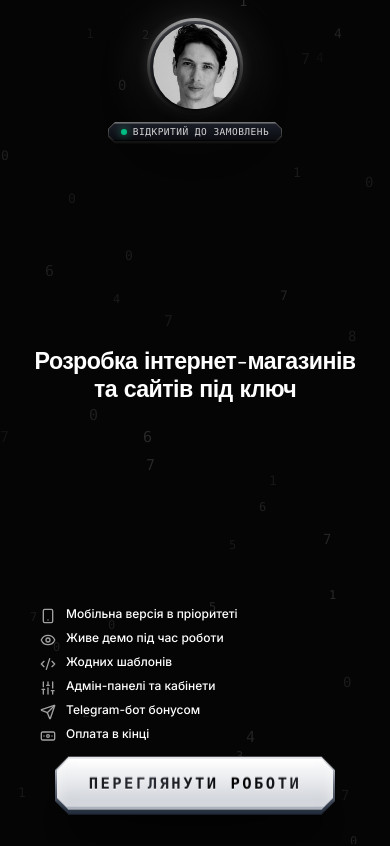
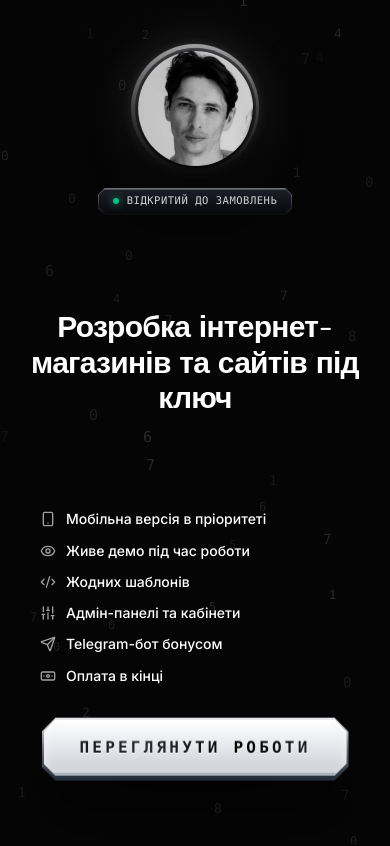
Before and after one commit to llixtar/portfolio, a Next.js app: page / in a window 390 px wide. Shown: the top 846 px of the page. Built offline with nearby package versions, Linux system fonts and the light colour scheme.

Commit message:
Restore natural Hero proportions: full avatar, confident title, left-indented bullets, and elevated silver 3D button

```diff
--- a/src/components/Hero.tsx
+++ b/src/components/Hero.tsx
@@ -69,12 +69,12 @@ export default function Hero() {
   const showBack = isFlipped;
 
   return (
-    <section className="relative h-[100svh] min-h-[100svh] md:h-dvh flex flex-col items-center bg-transparent px-4 sm:px-6 md:px-8 pt-3 sm:pt-5 md:py-6 pb-[max(1rem,env(safe-area-inset-bottom))] text-center overflow-hidden">
+    <section className="relative min-h-dvh md:h-dvh md:max-h-dvh flex flex-col items-center bg-transparent px-4 sm:px-6 md:px-8 pt-8 pb-10 sm:pt-8 sm:pb-8 md:py-6 text-center overflow-hidden">
       {/* ГОЛОВНИЙ ШИРОКОФОРМАТНИЙ КОНТЕНТ (РОЗПОДІЛЕНИЙ ПО ВИСОТІ ВІД ВЕРХУ ДО НИЗУ) */}
-      <div className="relative z-10 max-w-6xl mx-auto w-full flex-1 flex flex-col justify-between items-center py-0.5 sm:py-2">
+      <div className="relative z-10 max-w-6xl mx-auto w-full flex-1 flex flex-col justify-between items-center py-1 sm:py-2">
 
-        {/* 1. ВЕРХНІЙ БЛОК: 3D АВАТАР-МОНЕТКА ТА ПЛАШКА СТАТУСУ */}
-        <div className="flex flex-col items-center pt-1 sm:pt-1">
+        {/* 1. ВЕРХНІЙ БЛОК: 3D АВАТАР-МОНЕТКА (ПОВНИЙ РОЗМІР, ПРИРОДНЕ РОЗМІЩЕННЯ) ТА ПЛАШКА СТАТУСУ */}
+        <div className="flex flex-col items-center pt-2 sm:pt-1">
           <div
             className="relative cursor-pointer select-none perspective-1000 group [touch-action:manipulation] [-webkit-touch-callout:none]"
             onMouseEnter={() => setIsHovered(true)}
@@ -95,14 +95,14 @@ export default function Hero() {
 
             {/* 3D-монетка розробника: обертається навколо осі Y */}
             <div
-              className="relative w-24 h-24 xs:w-28 xs:h-28 sm:w-36 sm:h-36 md:w-44 md:h-44 lg:w-48 lg:h-48 transition-transform duration-700 ease-out preserve-3d"
+              className="relative w-32 h-32 sm:w-36 sm:h-36 md:w-44 md:h-44 lg:w-48 lg:h-48 transition-transform duration-700 ease-out preserve-3d"
               style={{
                 transform: showBack ? "rotateY(180deg)" : "rotateY(0deg)",
               }}
             >
               {/* ── ЛИЦЬОВА СТОРОНА: ФОТО АВАТАРА ── */}
-              <div className="absolute inset-0 w-full h-full rounded-full p-[3px] sm:p-[3.5px] bg-gradient-to-b from-neutral-400 via-neutral-700 to-neutral-950 shadow-[0_20px_40px_rgba(0,0,0,0.95),0_2px_12px_rgba(255,255,255,0.18)] backface-hidden [transform:translateZ(1px)]">
-                <div className="w-full h-full p-[2.5px] sm:p-[3px] rounded-full bg-gradient-to-b from-[#1c1e26] to-[#08090c] shadow-[inset_0_2px_4px_rgba(255,255,255,0.25),inset_0_-2px_5px_rgba(0,0,0,0.9)]">
+              <div className="absolute inset-0 w-full h-full rounded-full p-[3.5px] bg-gradient-to-b from-neutral-400 via-neutral-700 to-neutral-950 shadow-[0_20px_40px_rgba(0,0,0,0.95),0_2px_12px_rgba(255,255,255,0.18)] backface-hidden [transform:translateZ(1px)]">
+                <div className="w-full h-full p-[3px] rounded-full bg-gradient-to-b from-[#1c1e26] to-[#08090c] shadow-[inset_0_2px_4px_rgba(255,255,255,0.25),inset_0_-2px_5px_rgba(0,0,0,0.9)]">
                   <div className="relative w-full h-full rounded-full overflow-hidden bg-neutral-950 shadow-[inset_0_0_14px_rgba(0,0,0,0.85)]">
                     <Image
                       src="/avatar-profile.jpg"
@@ -117,24 +117,24 @@ export default function Hero() {
               </div>
 
               {/* ── ЗВОРОТНА СТОРОНА: ДОСВІД (МЕТАЛЕВИЙ РЕВЕРС) ── */}
-              <div className="absolute inset-0 w-full h-full rounded-full p-[3px] sm:p-[3.5px] bg-gradient-to-b from-neutral-400 via-neutral-700 to-neutral-950 shadow-[0_20px_40px_rgba(0,0,0,0.95),0_2px_12px_rgba(255,255,255,0.18)] backface-hidden [transform:rotateY(180deg)_translateZ(1px)]">
-                <div className="w-full h-full p-[2.5px] sm:p-[3px] rounded-full bg-gradient-to-b from-[#1c1e26] to-[#08090c] shadow-[inset_0_2px_4px_rgba(255,255,255,0.25),inset_0_-2px_5px_rgba(0,0,0,0.9)]">
-                  <div className="relative w-full h-full rounded-full overflow-hidden bg-gradient-to-b from-[#181a22] via-[#0f1015] to-[#07080a] p-2 sm:p-3 flex flex-col items-center justify-center text-center shadow-[inset_0_2px_6px_rgba(255,255,255,0.1),inset_0_-4px_12px_rgba(0,0,0,0.95)]">
+              <div className="absolute inset-0 w-full h-full rounded-full p-[3.5px] bg-gradient-to-b from-neutral-400 via-neutral-700 to-neutral-950 shadow-[0_20px_40px_rgba(0,0,0,0.95),0_2px_12px_rgba(255,255,255,0.18)] backface-hidden [transform:rotateY(180deg)_translateZ(1px)]">
+                <div className="w-full h-full p-[3px] rounded-full bg-gradient-to-b from-[#1c1e26] to-[#08090c] shadow-[inset_0_2px_4px_rgba(255,255,255,0.25),inset_0_-2px_5px_rgba(0,0,0,0.9)]">
+                  <div className="relative w-full h-full rounded-full overflow-hidden bg-gradient-to-b from-[#181a22] via-[#0f1015] to-[#07080a] p-2.5 sm:p-3 flex flex-col items-center justify-center text-center shadow-[inset_0_2px_6px_rgba(255,255,255,0.1),inset_0_-4px_12px_rgba(0,0,0,0.95)]">
                     {/* Внутрішній контур карбування */}
-                    <div className="w-full h-full rounded-full border border-neutral-800/80 p-1.5 sm:p-3 flex flex-col items-center justify-center bg-black/40 shadow-[inset_0_2px_8px_rgba(0,0,0,0.9)]">
+                    <div className="w-full h-full rounded-full border border-neutral-800/80 p-2 sm:p-3 flex flex-col items-center justify-center bg-black/40 shadow-[inset_0_2px_8px_rgba(0,0,0,0.9)]">
 
                       {/* ДОСВІД: 6+ РОКІВ */}
-                      <span className="font-heading text-xl xs:text-2xl sm:text-3xl md:text-4xl font-extrabold text-white tracking-tight leading-none drop-shadow-[0_2px_8px_rgba(0,0,0,0.9)]">
+                      <span className="font-heading text-2xl sm:text-3xl md:text-4xl font-extrabold text-white tracking-tight leading-none drop-shadow-[0_2px_8px_rgba(0,0,0,0.9)]">
                         6+ років
                       </span>
-                      <span className="font-mono text-[8px] xs:text-[9px] sm:text-[10px] md:text-xs text-neutral-400 uppercase tracking-widest mt-1 text-center leading-tight">
+                      <span className="font-mono text-[9px] sm:text-[10px] md:text-xs text-neutral-400 uppercase tracking-widest mt-1 text-center leading-tight">
                         у командній розробці
                       </span>
 
                       {/* МІКРО-АКЦЕНТ КАРБУВАННЯ */}
-                      <div className="flex items-center gap-1.5 mt-1.5 sm:mt-2 opacity-60">
+                      <div className="flex items-center gap-1.5 mt-2 opacity-60">
                         <span className="w-1 h-1 rounded-full bg-neutral-500" />
-                        <span className="font-mono text-[7.5px] xs:text-[8px] sm:text-[9px] text-neutral-400 tracking-widest uppercase">
+                        <span className="font-mono text-[8px] sm:text-[9px] text-neutral-400 tracking-widest uppercase">
                           Fullstack
                         </span>
                         <span className="w-1 h-1 rounded-full bg-neutral-500" />
@@ -148,32 +148,32 @@ export default function Hero() {
           </div>
 
           {/* Плашка під аватаром: 3D СТЕЛС-БЕЙДЖ */}
-          <div className="relative inline-flex p-[1px] pb-[2.5px] mt-2 sm:mt-3 md:mt-4.5 bg-gradient-to-b from-neutral-500 via-neutral-700 to-neutral-950 [clip-path:polygon(7px_0,calc(100%-7px)_0,100%_7px,100%_calc(100%-7px),calc(100%-7px)_100%,7px_100%,0_calc(100%-7px),0_7px)] shadow-[0_6px_16px_rgba(0,0,0,0.9)] select-none">
-            <div className="relative px-3 sm:px-3.5 py-0.5 sm:py-1 bg-gradient-to-b from-[#1c1f28] via-[#12141c] to-[#0a0b10] [clip-path:polygon(6px_0,calc(100%-6px)_0,100%_6px,100%_calc(100%-6px),calc(100%-6px)_100%,6px_100%,0_calc(100%-6px),0_6px)] flex items-center gap-1.5 sm:gap-2 overflow-hidden shadow-[inset_0_1px_0_rgba(255,255,255,0.22),inset_0_-1px_0_rgba(0,0,0,0.85)]">
+          <div className="relative inline-flex p-[1px] pb-[2.5px] mt-4 sm:mt-4.5 bg-gradient-to-b from-neutral-500 via-neutral-700 to-neutral-950 [clip-path:polygon(7px_0,calc(100%-7px)_0,100%_7px,100%_calc(100%-7px),calc(100%-7px)_100%,7px_100%,0_calc(100%-7px),0_7px)] shadow-[0_6px_16px_rgba(0,0,0,0.9)] select-none">
+            <div className="relative px-3.5 py-1 bg-gradient-to-b from-[#1c1f28] via-[#12141c] to-[#0a0b10] [clip-path:polygon(6px_0,calc(100%-6px)_0,100%_6px,100%_calc(100%-6px),calc(100%-6px)_100%,6px_100%,0_calc(100%-6px),0_6px)] flex items-center gap-2 overflow-hidden shadow-[inset_0_1px_0_rgba(255,255,255,0.22),inset_0_-1px_0_rgba(0,0,0,0.85)]">
               <span className="w-1.5 h-1.5 rounded-full bg-emerald-400 shadow-[0_0_8px_rgba(52,211,153,0.9)] animate-pulse" />
-              <span className="font-mono text-[9.5px] xs:text-[10px] sm:text-[11px] tracking-wider uppercase font-medium text-neutral-300">
+              <span className="font-mono text-[10.5px] sm:text-[11px] tracking-wider uppercase font-medium text-neutral-300">
                 Відкритий до замовлень
               </span>
             </div>
           </div>
         </div>
 
-        {/* 2. СЕРЕДНІЙ БЛОК: ЗАГОЛОВОК (ПІДНЯТИЙ ДО ГОРИ, ЗБАЛАНСОВАНИЙ РОЗМІР ДЛЯ ТЕЛЕФОНУ) */}
-        <div className="w-full flex flex-col items-center my-auto py-1 sm:py-2 md:py-4">
-          <h1 className="font-heading text-[1.45rem] xs:text-[1.65rem] sm:text-3xl md:text-5xl lg:text-[3.35rem] font-bold text-white tracking-tight leading-[1.2] w-full text-center max-w-4xl px-2">
+        {/* 2. СЕРЕДНІЙ БЛОК: ЗАГОЛОВОК (ПОВНОЦІННИЙ ВПЕВНЕНИЙ РОЗМІР) */}
+        <div className="w-full flex flex-col items-center my-auto py-3 sm:py-4">
+          <h1 className="font-heading text-3xl sm:text-4xl md:text-5xl lg:text-[3.5rem] font-bold text-white tracking-tight leading-[1.18] w-full text-center max-w-4xl px-2">
             Розробка інтернет-магазинів та сайтів під ключ
           </h1>
         </div>
 
-        {/* 3. НИЖНІЙ БЛОК: ПЕРЕВАГИ (ВІДДАЛЕНІ ВІД ЛІВОГО КРАЮ) + ОБ'ЄМНА 3D СВІТЛО-СРІБНА КНОПКА */}
-        <div className="w-full flex flex-col items-center space-y-3 sm:space-y-5 md:space-y-7 pb-1 sm:pb-2">
-          {/* ОПИС: на комп'ютері повні розгорнуті рядки, на мобілці сфокусовані жирні тези з відступом від краю */}
-          <div className="w-full flex flex-col items-start text-left max-w-4xl mx-auto pl-6 xs:pl-8 sm:pl-10 md:pl-0">
-            <div className="w-full space-y-1.5 sm:space-y-2.5 md:space-y-3.5">
+        {/* 3. НИЖНІЙ БЛОК: ПЕРЕВАГИ (З ВІДСТУПОМ ВІД ЛІВОГО КРАЮ) + ОБ'ЄМНА 3D СВІТЛО-СРІБНА КНОПКА */}
+        <div className="w-full flex flex-col items-center space-y-7 sm:space-y-8 md:space-y-9 pb-2 sm:pb-3">
+          {/* ОПИС: на комп'ютері повні розгорнуті рядки, на мобілці сфокусовані жирні тези з відступом від лівого краю */}
+          <div className="w-full flex flex-col items-start text-left max-w-4xl mx-auto pl-6 sm:pl-8 md:pl-0">
+            <div className="w-full space-y-3 sm:space-y-3 md:space-y-3.5">
               {/* 1. Mobile First */}
               <div className="flex items-start gap-2.5 sm:gap-3">
                 <Smartphone className="w-4 h-4 sm:w-4.5 sm:h-4.5 text-neutral-400 shrink-0 mt-0.5" />
-                <p className="text-xs xs:text-sm md:text-[15px] text-neutral-300 font-light leading-snug lg:whitespace-nowrap">
+                <p className="text-sm md:text-[15px] text-neutral-300 font-light leading-snug lg:whitespace-nowrap">
                   <strong className="text-white font-medium">Мобільна версія в пріоритеті</strong>
                   <span className="hidden md:inline">: ідеальна зручність для покупців зі смартфонів.</span>
                 </p>
@@ -182,7 +182,7 @@ export default function Hero() {
               {/* 2. Жива демка онлайн */}
               <div className="flex items-start gap-2.5 sm:gap-3">
                 <Eye className="w-4 h-4 sm:w-4.5 sm:h-4.5 text-neutral-400 shrink-0 mt-0.5" />
-                <p className="text-xs xs:text-sm md:text-[15px] text-neutral-300 font-light leading-snug lg:whitespace-nowrap">
+                <p className="text-sm md:text-[15px] text-neutral-300 font-light leading-snug lg:whitespace-nowrap">
                   <strong className="text-white font-medium">Живе демо під час роботи</strong>
                   <span className="hidden md:inline">: бачите проєкт онлайн на кожному етапі та коригуєте в процесі.</span>
                 </p>
@@ -191,7 +191,7 @@ export default function Hero() {
               {/* 3. Без шаблонів */}
               <div className="flex items-start gap-2.5 sm:gap-3">
                 <Code2 className="w-4 h-4 sm:w-4.5 sm:h-4.5 text-neutral-400 shrink-0 mt-0.5" />
-                <p className="text-xs xs:text-sm md:text-[15px] text-neutral-300 font-light leading-snug lg:whitespace-nowrap">
+                <p className="text-sm md:text-[15px] text-neutral-300 font-light leading-snug lg:whitespace-nowrap">
                   <strong className="text-white font-medium">Жодних шаблонів</strong>
                   <span className="hidden md:inline">: індивідуальна розробка та чистий швидкий код під вашу справу.</span>
                 </p>
@@ -200,7 +200,7 @@ export default function Hero() {
               {/* 4. Адмінка та кабінети */}
               <div className="flex items-start gap-2.5 sm:gap-3">
                 <Sliders className="w-4 h-4 sm:w-4.5 sm:h-4.5 text-neutral-400 shrink-0 mt-0.5" />
-                <p className="text-xs xs:text-sm md:text-[15px] text-neutral-300 font-light leading-snug lg:whitespace-nowrap">
+                <p className="text-sm md:text-[15px] text-neutral-300 font-light leading-snug lg:whitespace-nowrap">
                   <strong className="text-white font-medium">Адмін-панелі та кабінети</strong>
                   <span className="hidden md:inline">: повне керування меню, цінами, доставкою та клієнтами.</span>
                 </p>
@@ -209,7 +209,7 @@ export default function Hero() {
               {/* 5. Telegram-бот бонусом */}
               <div className="flex items-start gap-2.5 sm:gap-3">
                 <Send className="w-4 h-4 sm:w-4.5 sm:h-4.5 text-neutral-400 shrink-0 mt-0.5" />
-                <p className="text-xs xs:text-sm md:text-[15px] text-neutral-300 font-light leading-snug lg:whitespace-nowrap">
+                <p className="text-sm md:text-[15px] text-neutral-300 font-light leading-snug lg:whitespace-nowrap">
                   <strong className="text-white font-medium">Telegram-бот бонусом</strong>
                   <span className="hidden md:inline">: налаштованого бота для миттєвих сповіщень про замовлення дарую в подарунок.</span>
                 </p>
@@ -218,7 +218,7 @@ export default function Hero() {
               {/* 6. Оплата в кінці */}
               <div className="flex items-start gap-2.5 sm:gap-3">
                 <Banknote className="w-4 h-4 sm:w-4.5 sm:h-4.5 text-neutral-400 shrink-0 mt-0.5" />
-                <p className="text-xs xs:text-sm md:text-[15px] text-neutral-300 font-light leading-snug lg:whitespace-nowrap">
+                <p className="text-sm md:text-[15px] text-neutral-300 font-light leading-snug lg:whitespace-nowrap">
                   <strong className="text-white font-medium">Оплата в кінці</strong>
                   <span className="hidden md:inline">: розрахунок тільки після того, як ви особисто затвердите готову демку.</span>
                 </p>
@@ -227,7 +227,7 @@ export default function Hero() {
           </div>
 
           {/* МАКСИМАЛЬНО ОБ'ЄМНА 3D СВІТЛО-СРІБНА КНОПКА З ВЕЛИКИМ ШРИФТОМ (ЛЕВІТАЦІЯ) */}
-          <div className="w-full flex flex-col items-center justify-center pt-1 sm:pt-2 pb-1">
+          <div className="w-full flex flex-col items-center justify-center pt-2 sm:pt-3 pb-2">
             <div className="relative group inline-flex items-center justify-center">
               {/* Реалістичні тіні левітації */}
               <div
@@ -244,10 +244,10 @@ export default function Hero() {
                 className="relative inline-flex p-[2px] pb-[5px] sm:pb-[6px] bg-gradient-to-b from-[#e5e7eb] via-[#6b7280] to-[#1f2937] hover:from-white hover:via-[#9ca3af] hover:to-[#374151] [clip-path:polygon(14px_0,calc(100%-14px)_0,100%_14px,100%_calc(100%-14px),calc(100%-14px)_100%,14px_100%,0_calc(100%-14px),0_14px)] transition-all duration-300 hover:drop-shadow-[0_10px_28px_rgba(255,255,255,0.28)] cursor-pointer select-none active:translate-y-[3px] active:pb-[2px] animate-float drop-shadow-[0_8px_0_#111318,0_16px_32px_rgba(0,0,0,0.95)]"
               >
                 {/* Внутрішня лицьова 3D-грань кнопки (масивне світле срібло з фаскою) */}
-                <div className="relative w-full h-full px-8 py-3.5 xs:px-10 xs:py-4 sm:px-14 sm:py-4.5 md:px-16 md:py-5 bg-gradient-to-b from-[#ffffff] via-[#e5e7eb] to-[#c7cbd2] group-hover:from-[#ffffff] group-hover:via-[#edf0f4] group-hover:to-[#d2d6dd] [clip-path:polygon(12px_0,calc(100%-12px)_0,100%_12px,100%_calc(100%-12px),calc(100%-12px)_100%,12px_100%,0_calc(100%-12px),0_12px)] flex items-center justify-center overflow-hidden shadow-[inset_0_2.5px_0_rgba(255,255,255,1),inset_0_-3px_0_rgba(156,163,175,0.7),inset_0_0_14px_rgba(255,255,255,0.6)] transition-all duration-300">
+                <div className="relative w-full h-full px-9 py-4 sm:px-14 sm:py-4.5 md:px-16 md:py-5 bg-gradient-to-b from-[#ffffff] via-[#e5e7eb] to-[#c7cbd2] group-hover:from-[#ffffff] group-hover:via-[#edf0f4] group-hover:to-[#d2d6dd] [clip-path:polygon(12px_0,calc(100%-12px)_0,100%_12px,100%_calc(100%-12px),calc(100%-12px)_100%,12px_100%,0_calc(100%-12px),0_12px)] flex items-center justify-center overflow-hidden shadow-[inset_0_2.5px_0_rgba(255,255,255,1),inset_0_-3px_0_rgba(156,163,175,0.7),inset_0_0_14px_rgba(255,255,255,0.6)] transition-all duration-300">
 
-                  {/* Ще більший, чіткий темний шрифт для мобілки та ПК */}
-                  <span className="font-mono text-[15.5px] xs:text-base sm:text-lg md:text-[19px] tracking-[0.16em] xs:tracking-[0.2em] sm:tracking-[0.24em] uppercase font-black text-neutral-950 animate-text-wave-dark select-none drop-shadow-[0_1px_0_rgba(255,255,255,0.8)]">
+                  {/* Збільшений, виразний темний шрифт */}
+                  <span className="font-mono text-base sm:text-base md:text-[18px] tracking-[0.2em] sm:tracking-[0.24em] uppercase font-black text-neutral-950 animate-text-wave-dark select-none drop-shadow-[0_1px_0_rgba(255,255,255,0.8)]">
                     ПЕРЕГЛЯНУТИ РОБОТИ
                   </span>
                 </div>
```
